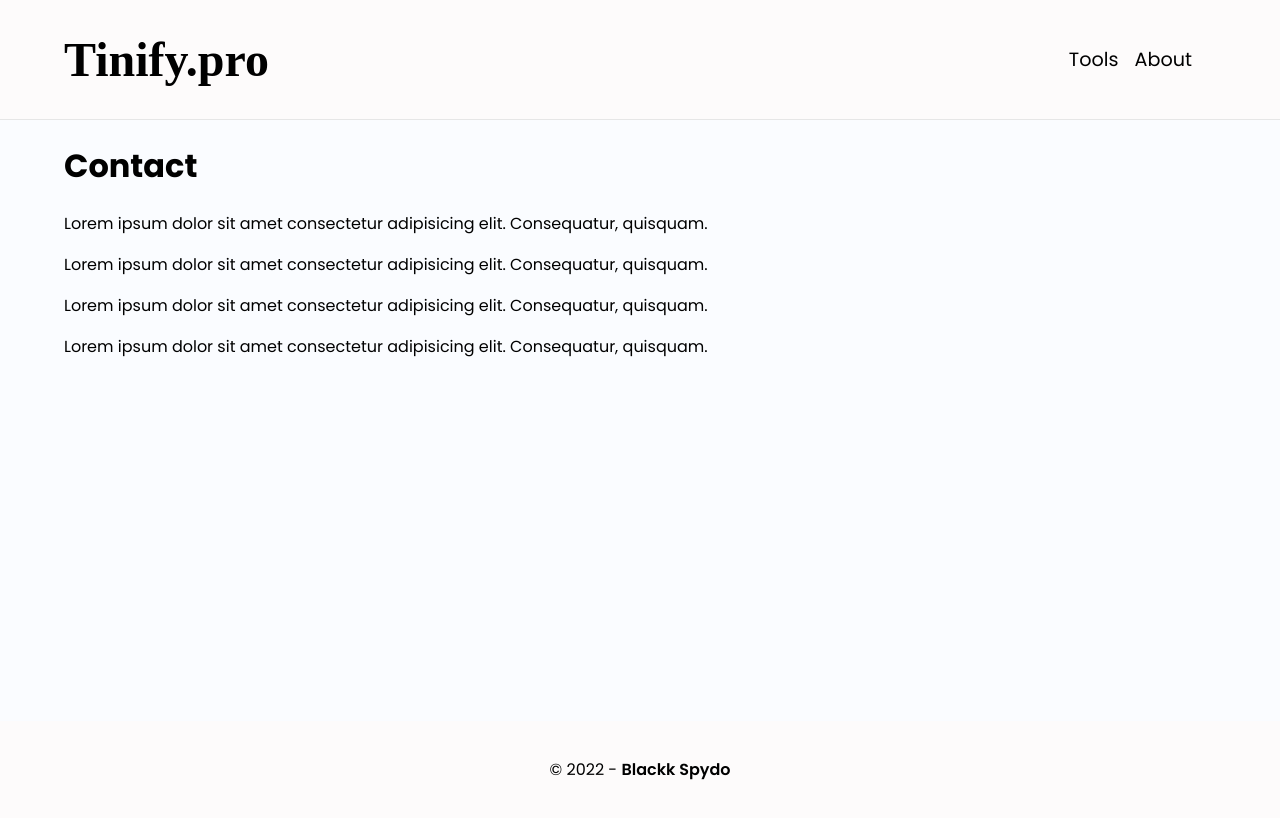
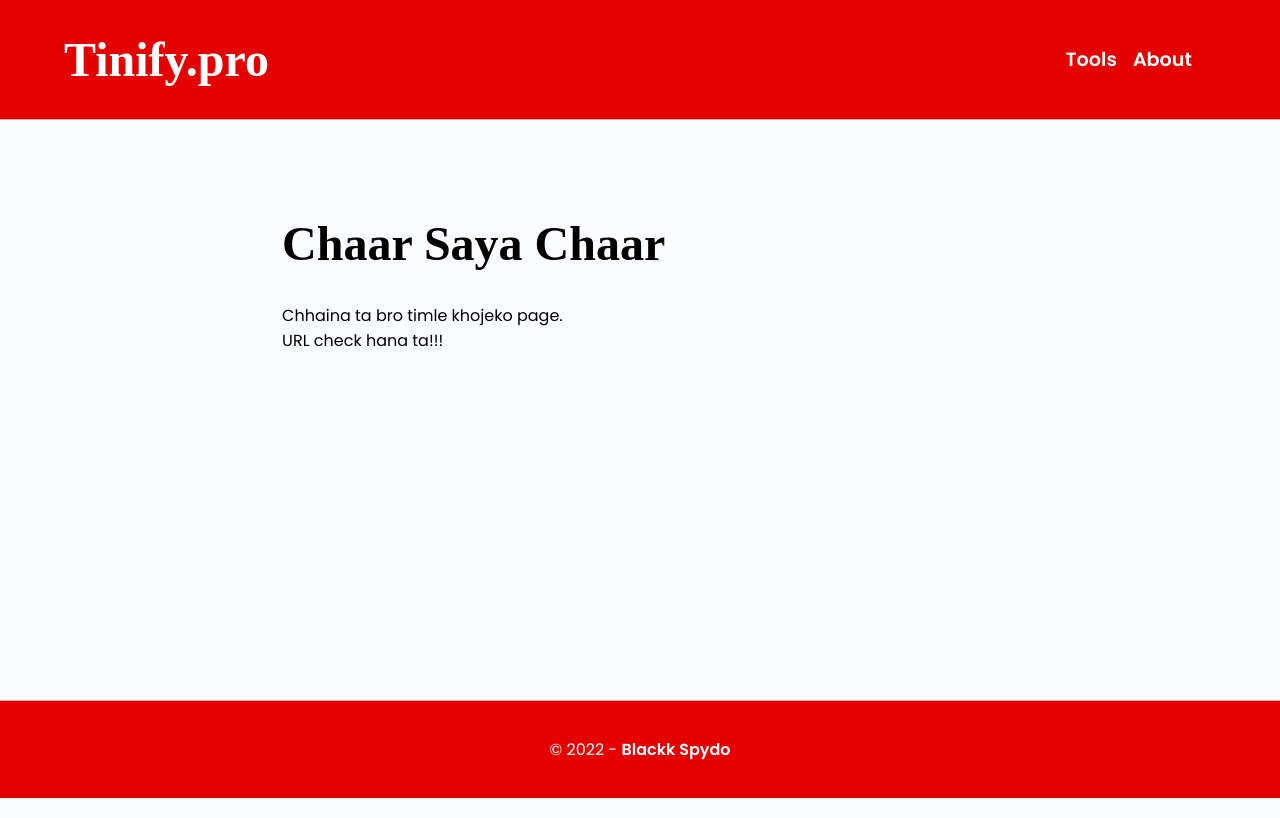
Before and after one commit to blackkspydo/tinify.pro, a React (Create React App) app: page /contact in a window 1280 px wide. Built offline with nearby package versions, Linux system fonts and the light colour scheme; a web font is replaced by a local one.

Commit message:
added tools page

```diff
--- a/src/App.tsx
+++ b/src/App.tsx
@@ -1,14 +1,16 @@
 import { Routes, Route } from "react-router-dom";
 import ImageCompressor from "./components/ImageCompressor";
 import About from "./components/About";
-import Contact from "./components/Contact";
+import Tools from "./components/Tools";
+import NotFound from "./components/404";
 const App = () => {
 	return (
 		<div className="App">
 			<Routes>
 				<Route path="/" element={<ImageCompressor />} />\
 				<Route path="about" element={<About />} />
-				<Route path="contact" element={<Contact />} />
+				<Route path="tools" element={<Tools />} />
+				<Route path="*" element={<NotFound />} />
 			</Routes>
 		</div>
 	);
--- a/src/components/Contact.tsx
+++ /dev/null
@@ -1,31 +0,0 @@
-import React from "react";
-import { Link } from "react-router-dom";
-import Layout from "./Layout";
-import styles from "./Header.module.scss";
-
-const Contact = () => {
-	return (
-		<Layout>
-			<div className={styles.container}>
-				<h1>Contact</h1>
-				<p>
-					Lorem ipsum dolor sit amet consectetur adipisicing elit.
-					Consequatur, quisquam.
-				</p>
-				<p>
-					Lorem ipsum dolor sit amet consectetur adipisicing elit.
-					Consequatur, quisquam.
-				</p>
-				<p>
-					Lorem ipsum dolor sit amet consectetur adipisicing elit.
-					Consequatur, quisquam.
-				</p>
-				<p>
-					Lorem ipsum dolor sit amet consectetur adipisicing elit.
-					Consequatur, quisquam.
-				</p>
-			</div>
-		</Layout>
-	);
-};
-export default Contact;
--- a/src/components/Header.module.scss
+++ b/src/components/Header.module.scss
@@ -4,19 +4,19 @@
 	display: flex;
 	justify-content: space-between;
 	align-items: center;
-	background-color: #fdfbfb;
+	background-color: #E50000;
 
-	border-bottom: 1px solid #e6e6e6;
+	border-bottom: 0.5px solid #fda8a8;
 
 	padding: 0 5%;
 	.title {
 		font-family: "Gwendolyn";
 		font-size: 3rem;
 		font-weight: 700;
-		color: #000;
+		color: rgb(255, 255, 255);
 	}
 	a {
-		color: rgb(66, 66, 66);
+		color: rgb(255, 255, 255);
 		text-decoration: none;
 		font-size: 1.2rem;
 	}
@@ -27,10 +27,11 @@
 			margin: 0 0.5rem;
 			list-style: none;
 			a {
-				color: #000;
+				font-weight: 600;
+				color: rgb(255, 255, 255);
 				text-decoration: none;
 				&:hover {
-					color: #000;
+					color: rgb(255, 255, 255);
 				}
 			}
 		}
@@ -38,13 +39,14 @@
 }
 
 .footer {
-	background-color: #fdfbfb;
-
+	background-color: #e50000;
+border-top: 0.5px solid #fda8a8;
 	padding: 20px;
 	text-align: center;
+	color: #fff;
 
 	a {
-		color: #000;
+		color: rgb(255, 255, 255);
 		text-decoration: none;
 		font-weight: 600;
 	}
--- /dev/null
+++ b/src/components/Tools.tsx
@@ -0,0 +1,20 @@
+import React from "react";
+import { Link } from "react-router-dom";
+import Layout from "./Layout";
+import styles from "./Header.module.scss";
+
+const Tools = () => {
+	return (
+		<Layout>
+			<div className={styles.container}>
+				<h1>Tools</h1>
+				<p>
+					More tools will be added in the future.
+					<br />
+					Let me know If you have any suggestions.
+				</p>
+			</div>
+		</Layout>
+	);
+};
+export default Tools;
```
